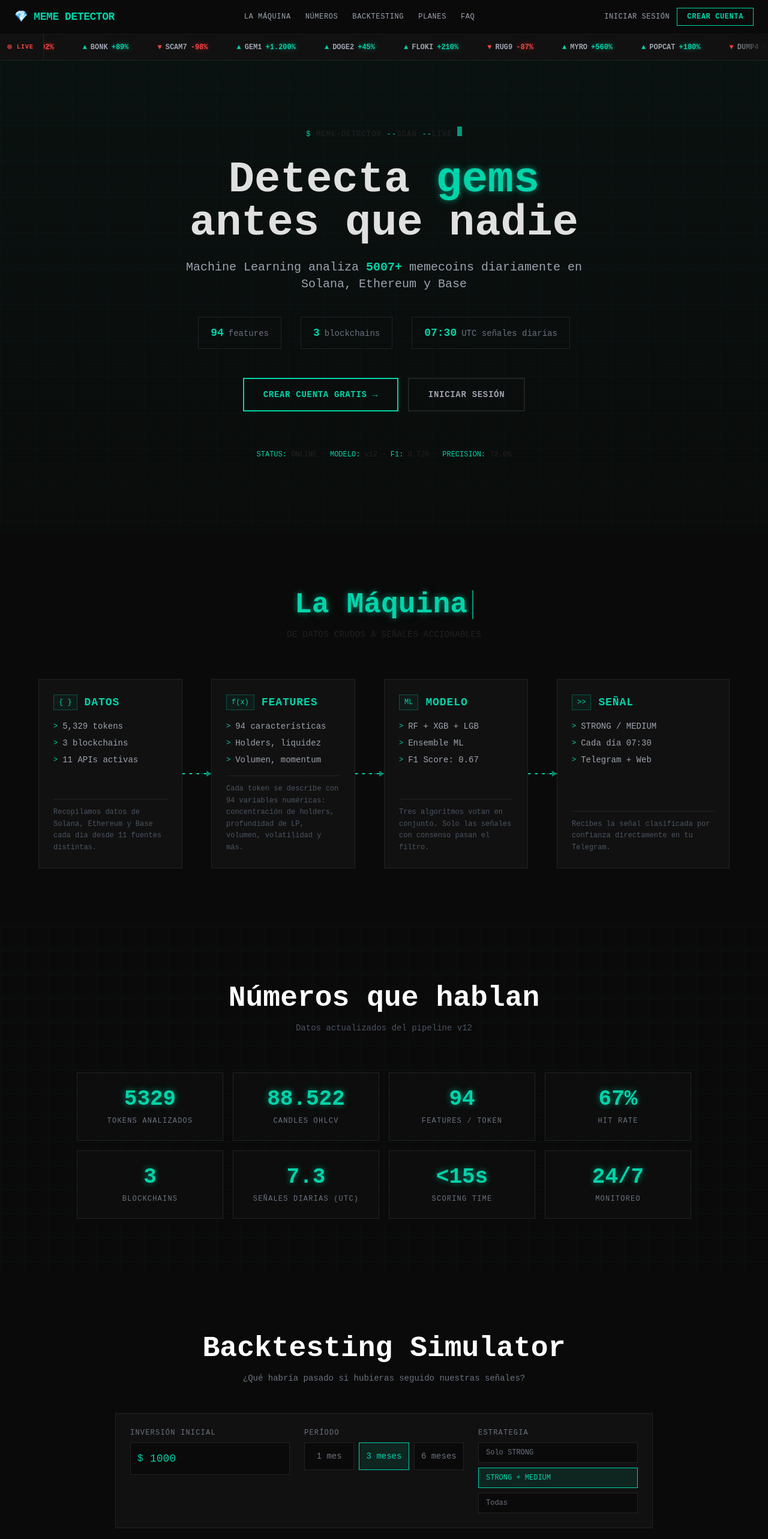
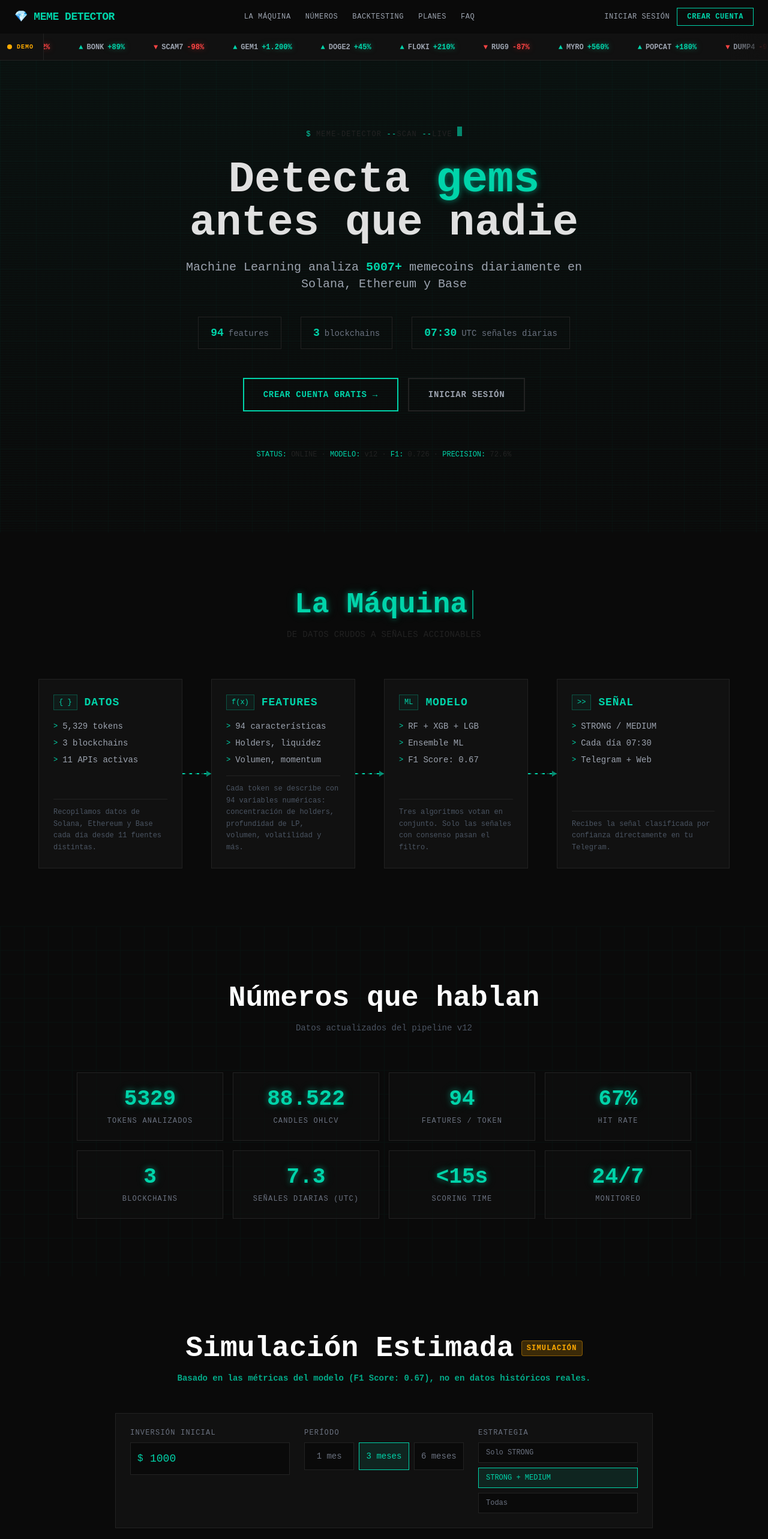
Before and after one commit to Ulldh/trading-memes, a Next.js app in the folder landing/: page / in a window 1280 px wide. Shown: the top 2566 px of the page at 60% size. Built offline with nearby package versions, Linux system fonts and the light colour scheme.

Commit message:
fix(landing): transparency — backtesting SIMULACIÓN badge, ticker DEMO label

```diff
--- a/landing/src/components/Backtesting.tsx
+++ b/landing/src/components/Backtesting.tsx
@@ -208,11 +208,14 @@ export default function Backtesting() {
           transition={{ duration: 0.5 }}
           className="text-center mb-12"
         >
-          <h2 className="text-3xl md:text-5xl font-bold text-white font-mono">
-            Backtesting Simulator
+          <h2 className="text-3xl md:text-5xl font-bold text-white font-mono inline-flex items-center justify-center gap-3 flex-wrap">
+            Simulaci&oacute;n Estimada
+            <span className="text-xs font-bold tracking-widest uppercase bg-gem-yellow/20 text-gem-yellow border border-gem-yellow/40 px-2 py-1 rounded">
+              SIMULACI&Oacute;N
+            </span>
           </h2>
-          <p className="text-gray-500 text-sm mt-4 font-mono">
-            &iquest;Qu&eacute; habr&iacute;a pasado si hubieras seguido nuestras se&ntilde;ales?
+          <p className="text-primary/80 text-sm mt-4 font-mono font-semibold">
+            Basado en las m&eacute;tricas del modelo (F1 Score: 0.67), no en datos hist&oacute;ricos reales.
           </p>
         </motion.div>
 
@@ -361,6 +364,13 @@ export default function Backtesting() {
             </div>
           </div>
 
+          {/* Nota de transparencia sobre el chart */}
+          <div className="border border-dark-600 bg-dark-900/50 p-3 mb-4">
+            <p className="text-[11px] text-gray-500 font-mono leading-relaxed">
+              Esta simulaci&oacute;n usa un modelo matem&aacute;tico basado en la tasa de acierto del 67% y retornos promedio observados en validaci&oacute;n. No representa rendimiento real pasado.
+            </p>
+          </div>
+
           {/* Chart */}
           <div className="h-[280px] w-full mb-6">
             <ResponsiveContainer width="100%" height="100%">
@@ -435,10 +445,9 @@ export default function Backtesting() {
           <div className="border border-gem-yellow/20 bg-gem-yellow/5 p-4">
             <p className="text-xs text-gem-yellow/80 font-mono leading-relaxed">
               <span className="text-gem-yellow font-bold">&#9888; AVISO:</span>{" "}
-              Rendimiento pasado no garantiza resultados futuros. Simulaci&oacute;n
-              basada en datos hist&oacute;ricos del modelo v12. Los resultados reales
-              pueden variar significativamente. Esto no constituye asesor&iacute;a
-              financiera.
+              Simulaci&oacute;n estimada basada en m&eacute;tricas del modelo v12. Track record
+              verificable con datos reales disponible pr&oacute;ximamente (estamos acumulando
+              datos desde marzo 2026). Rendimiento pasado no garantiza resultados futuros.
             </p>
           </div>
         </motion.div>
--- a/landing/src/components/Ticker.tsx
+++ b/landing/src/components/Ticker.tsx
@@ -43,11 +43,11 @@ function SignalItem({
 export default function Ticker() {
   return (
     <div className="relative w-full bg-dark-800 border-b border-dark-600 overflow-hidden">
-      {/* LIVE indicator */}
+      {/* DEMO indicator */}
       <div className="absolute left-0 top-0 bottom-0 z-10 flex items-center bg-dark-800 pl-3 pr-4 border-r border-dark-600">
-        <span className="pulse-dot inline-block w-2 h-2 bg-gem-red rounded-full mr-2" />
-        <span className="text-[10px] text-gem-red font-bold tracking-widest uppercase">
-          LIVE
+        <span className="inline-block w-2 h-2 bg-gem-yellow rounded-full mr-2" />
+        <span className="text-[10px] text-gem-yellow font-bold tracking-widest uppercase">
+          DEMO
         </span>
       </div>
 
```
